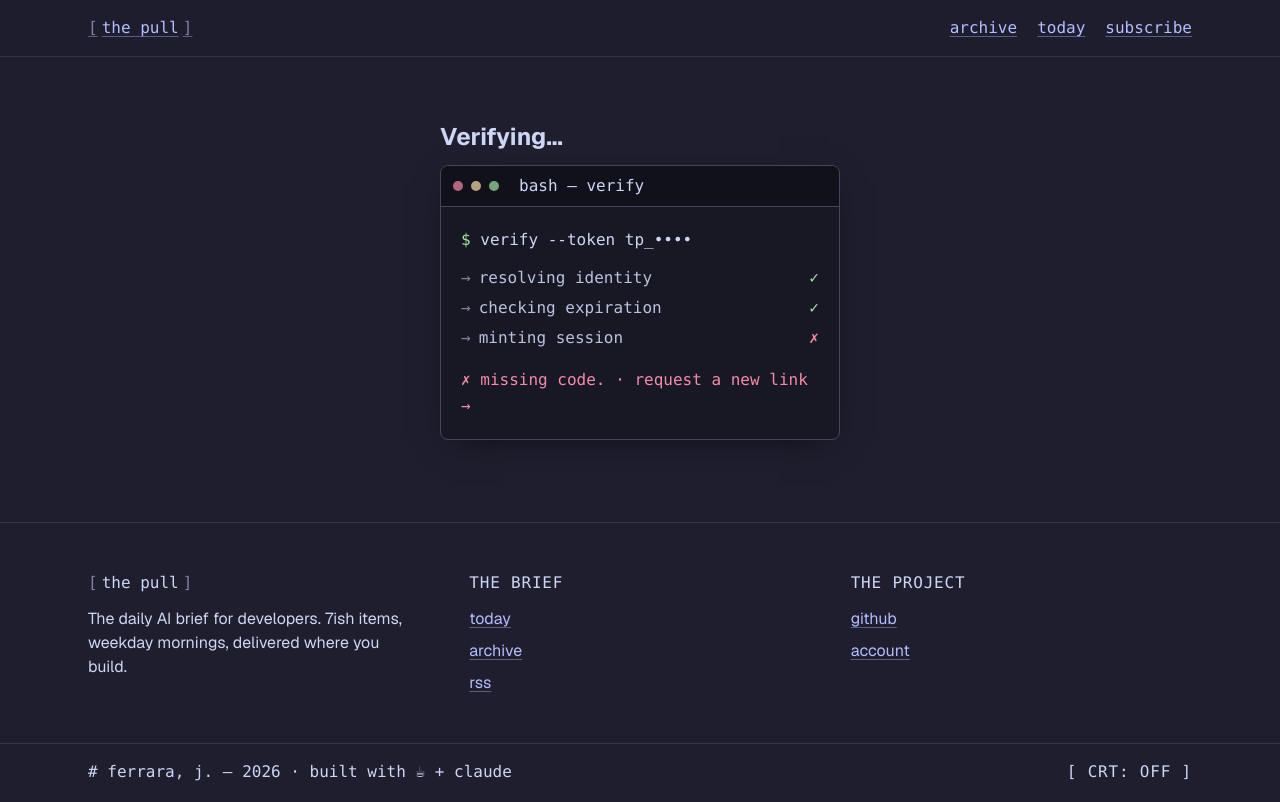
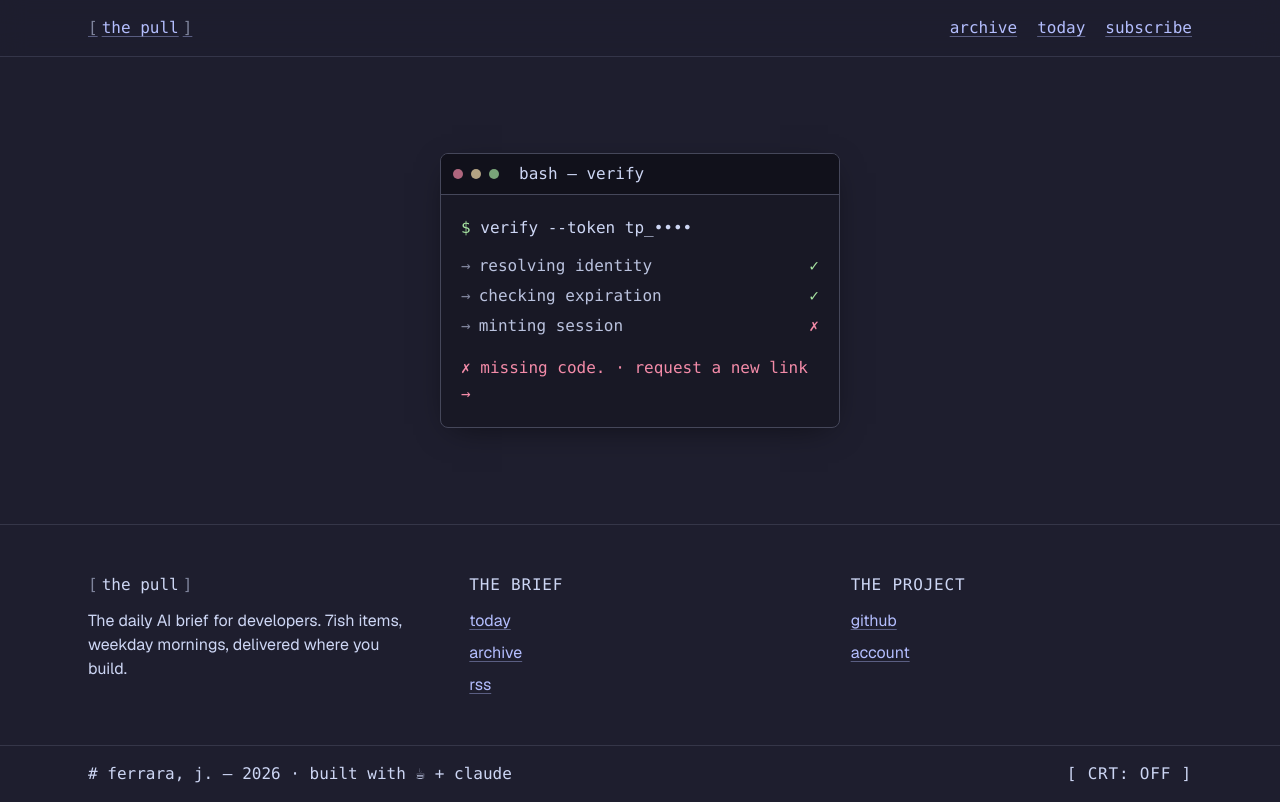
Before and after one commit to joshferrara/the-pull, a Next.js app in the folder apps/web/: page /verify in a window 1280 px wide. Built offline with nearby package versions, Linux system fonts and the light colour scheme.

Commit message:
Frontend redesign: clean up verify page chrome (drop stale h1, drop double main)

```diff
--- a/apps/web/app/verify/page.tsx
+++ b/apps/web/app/verify/page.tsx
@@ -1,7 +1,6 @@
 import { VerifyClient } from "@/components/verify-client";
 
 export const dynamic = "force-dynamic";
-
 
 export default async function VerifyPage({
   searchParams,
@@ -10,13 +9,12 @@ export default async function VerifyPage({
 }) {
   const { code, cli_callback, next } = await searchParams;
   return (
-    <main className="max-w-md mx-auto px-6 py-16">
-      <h1 className="text-2xl font-bold mb-3">Verifying…</h1>
+    <div className="max-w-md mx-auto px-6 py-24 w-full">
       <VerifyClient
         code={code}
         cliCallback={cli_callback}
         next={next ?? "/dashboard"}
       />
-    </main>
+    </div>
   );
 }
```
